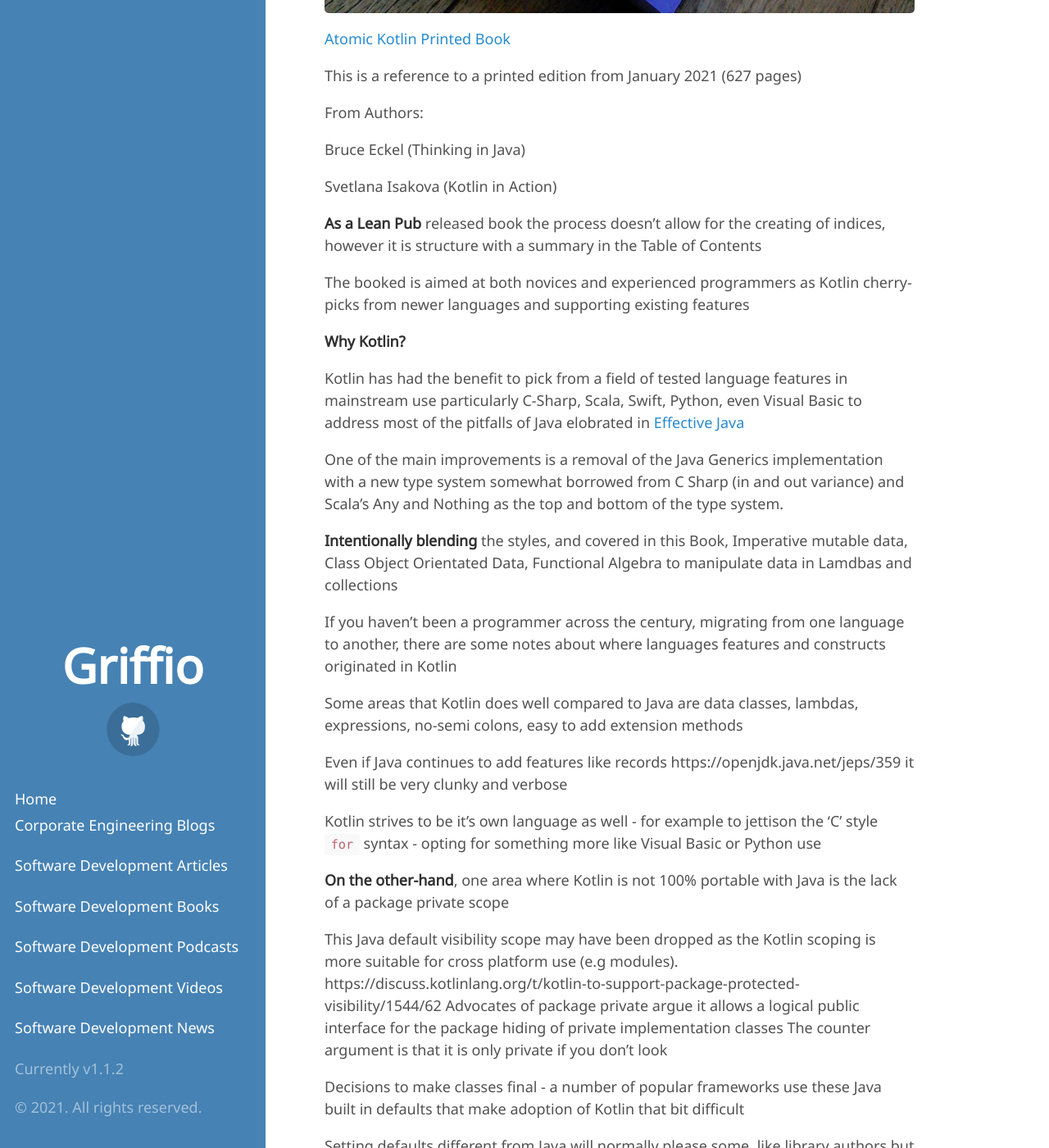
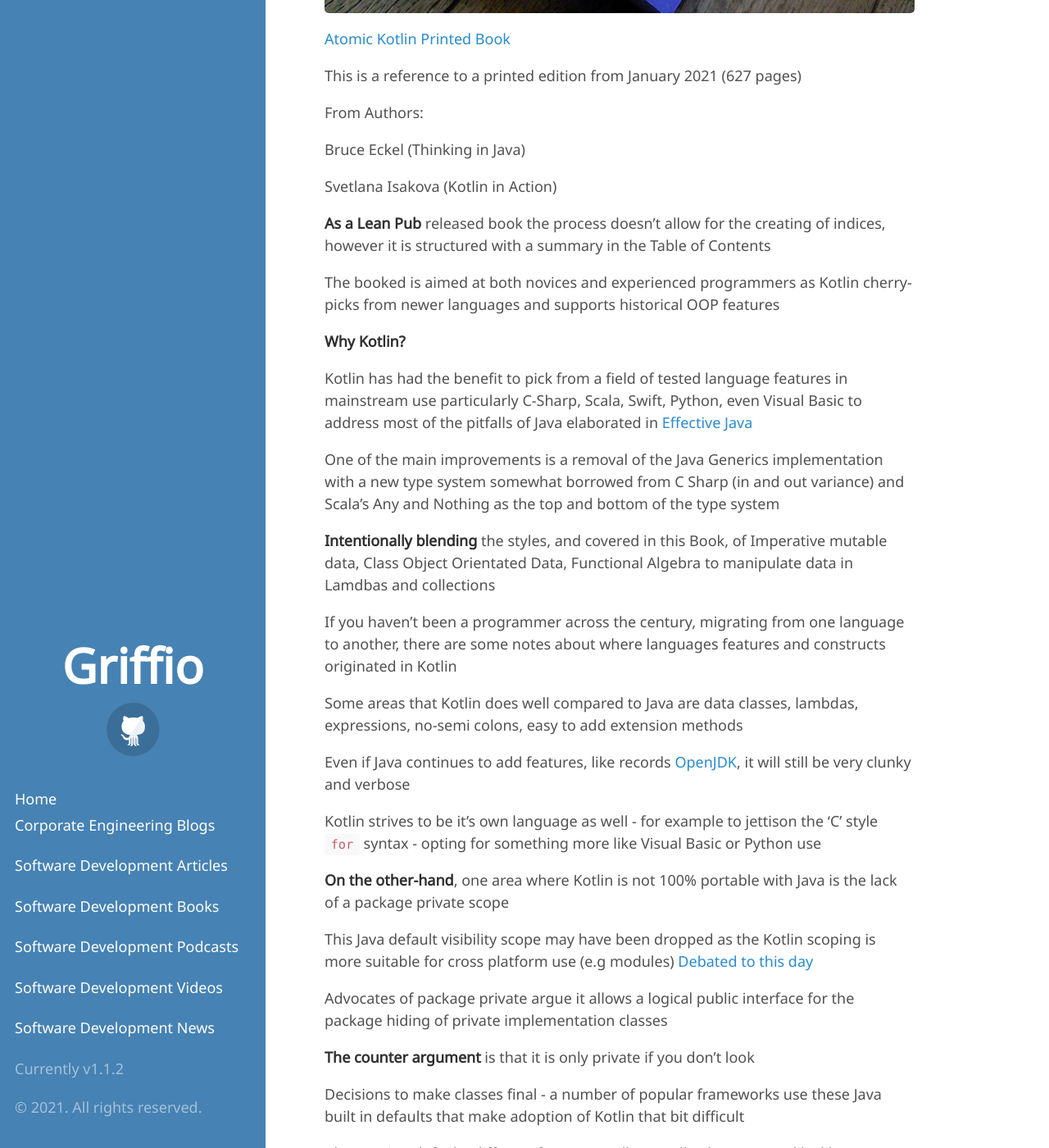
Before and after one commit to griffio/griffio.github.io, a Jekyll site: the page built from _posts/2021-02-12-Atomic-Kotlin-Review.md, in a window 1280 px wide and 1400 px high, scrolled down 674 px. Shown: the whole window at 82% size. Built offline with Jekyll 4.4.1, drawn with Linux system fonts in a browser that asks for light colours; some web fonts are replaced; some of the changed text lies outside the part shown.

Commit message:
Update 2021-02-12-Atomic-Kotlin-Review.md

```diff
--- a/_posts/2021-02-12-Atomic-Kotlin-Review.md
+++ b/_posts/2021-02-12-Atomic-Kotlin-Review.md
@@ -19,42 +19,44 @@
 
 Svetlana Isakova (Kotlin in Action)
 
-**As a Lean Pub** released book the process doesn't allow for the creating of indices, however it is structure with a summary in the Table of Contents
+**As a Lean Pub** released book the process doesn't allow for the creating of indices, however it is structured with a summary in the Table of Contents
 
-The booked is aimed at both novices and experienced programmers as Kotlin cherry-picks from newer languages and supporting existing features
+The booked is aimed at both novices and experienced programmers as Kotlin cherry-picks from newer languages and supports historical OOP features
 
 **Why Kotlin?**
 
-Kotlin has had the benefit to pick from a field of tested language features in mainstream use particularly C-Sharp, Scala, Swift, Python, even Visual Basic to address most of the pitfalls of Java elobrated in [Effective Java](https://www.oreilly.com/library/view/effective-java/9780134686097/)
+Kotlin has had the benefit to pick from a field of tested language features in mainstream use particularly C-Sharp, Scala, Swift, Python, even Visual Basic to address most of the pitfalls of Java elaborated in [Effective Java](https://www.oreilly.com/library/view/effective-java/9780134686097/)
 
-One of the main improvements is a removal of the Java Generics implementation with a new type system somewhat borrowed from C Sharp (in and out variance) and Scala's Any and Nothing as the top and bottom of the type system.
+One of the main improvements is a removal of the Java Generics implementation with a new type system somewhat borrowed from C Sharp (in and out variance) and Scala's Any and Nothing as the top and bottom of the type system
 
-**Intentionally blending** the styles, and covered in this Book, Imperative mutable data, Class Object Orientated Data, Functional Algebra to manipulate data in Lamdbas and collections
+**Intentionally blending** the styles, and covered in this Book, of Imperative mutable data, Class Object Orientated Data, Functional Algebra to manipulate data in Lamdbas and collections
 
 If you haven't been a programmer across the century, migrating from one language to another, there are some notes about where languages features and constructs originated in Kotlin
 
 Some areas that Kotlin does well compared to Java are data classes, lambdas, expressions, no-semi colons, easy to add extension methods
 
-Even if Java continues to add features like records https://openjdk.java.net/jeps/359 it will still be very clunky and verbose
+Even if Java continues to add features, like records [OpenJDK](https://openjdk.java.net/jeps/359), it will still be very clunky and verbose
 
 Kotlin strives to be it's own language as well - for example to jettison the 'C' style `for` syntax - opting for something more like Visual Basic or Python use
 
 **On the other-hand**, one area where Kotlin is not 100% portable with Java is the lack of a package private scope
 
-This Java default visibility scope may have been dropped as the Kotlin scoping is more suitable for cross platform use (e.g modules).
-https://discuss.kotlinlang.org/t/kotlin-to-support-package-protected-visibility/1544/62
+This Java default visibility scope may have been dropped as the Kotlin scoping is more suitable for cross platform use (e.g modules)
+[Debated to this day](https://discuss.kotlinlang.org/t/kotlin-to-support-package-protected-visibility/1544/62)
+
 Advocates of package private argue it allows a logical public interface for the package hiding of private implementation classes
-The counter argument is that it is only private if you don't look
+
+**The counter argument** is that it is only private if you don't look
 
 Decisions to make classes final - a number of popular frameworks use these Java built in defaults that make adoption of Kotlin that bit difficult
 
-Setting defaults different from Java will normally please some, like library authors but annoy new comers that don't know why they are prevented from doing something
+Also, setting defaults different from Java will normally please some, like library authors but annoy new comers that don't know why they are prevented from doing something
 
-**The Book covers only a basic** example example of Generics and Co-variance and Contra-variance - more detailed explanation - readers will have to go elsewhere
+**The Book covers only a basic** example of Generics and Co-variance and Contra-variance - more detailed explanation - readers will have to go elsewhere
 
-Multithreading and Co-routines are not mentioned
+Multithreading and Co-routines are not mentioned in the Book
 
-For readers new to JVM languages, they will need to know about type erasure and Kotlin support for somekind of type capture (reification) at compile time
+For readers new to JVM languages, they will need to know about type erasure and Kotlin support for somekind of type capture [reification](https://kotlinlang.org/docs/inline-functions.html) at compile time
 
 **Overall this Book** gives a very readable, well spaced out and thorough walk around Kotlin's core features that are likely to remain in 1.x versions of Kotlin and there is online exercise content to supplement https://www.atomickotlin.com/exercises/
 
```
